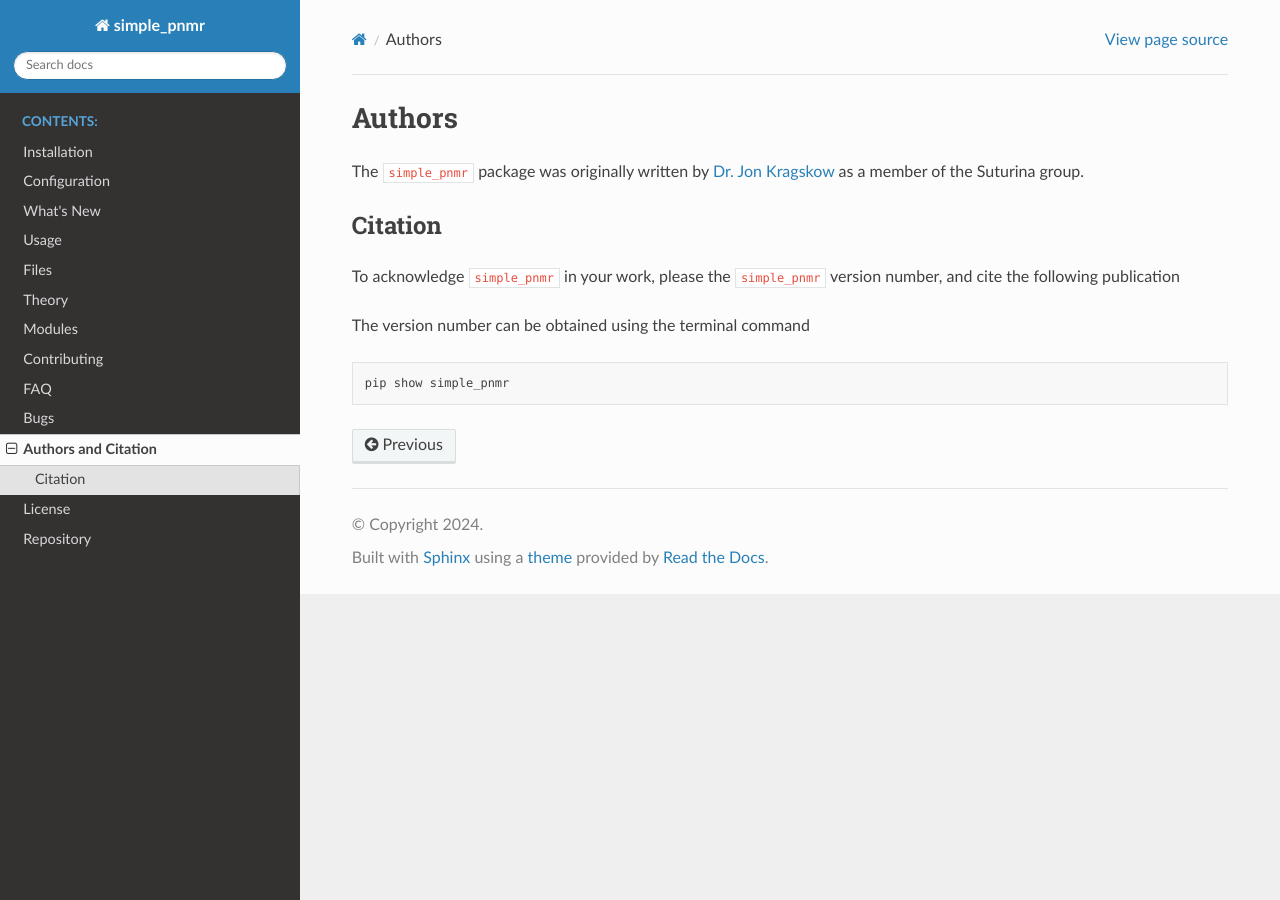
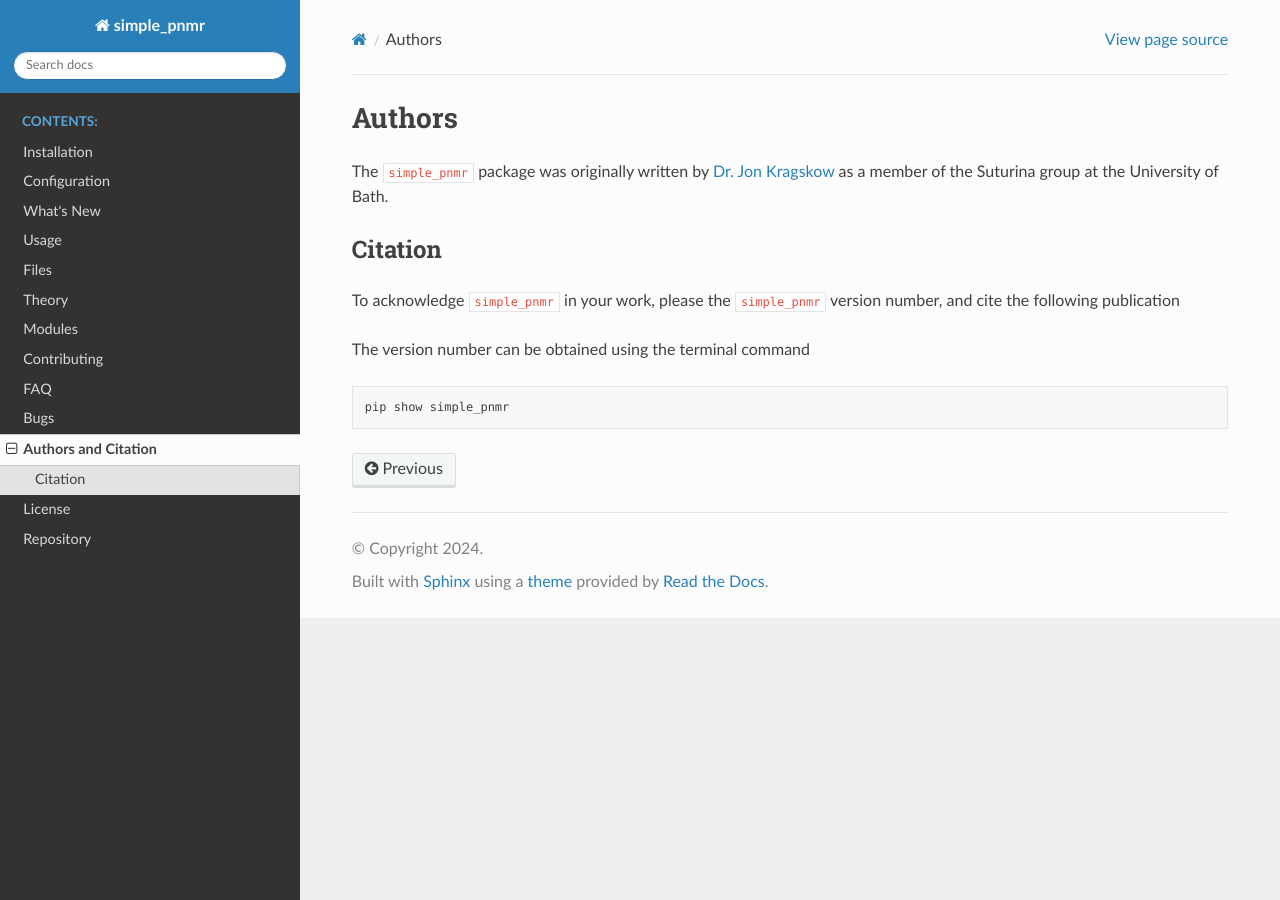
Before and after one commit to Mephistos-ML/paranmr, a Sphinx documentation site: the page built from docs/source/authors.rst, in a window 1280 px wide. Built offline with Sphinx 7.4.7 and the Read the Docs theme 3.1.0, drawn with Linux system fonts in a browser that asks for light colours.

Commit message:
docs: update authors

```diff
--- a/docs/source/authors.rst
+++ b/docs/source/authors.rst
@@ -2,7 +2,7 @@ Authors
 =======
 
 The ``simple_pnmr`` package was originally written by `Dr. Jon Kragskow <https://www.kragskow.dev/>`_ as a member of the
-Suturina group.
+Suturina group at the University of Bath.
 
 Citation
 --------
```
